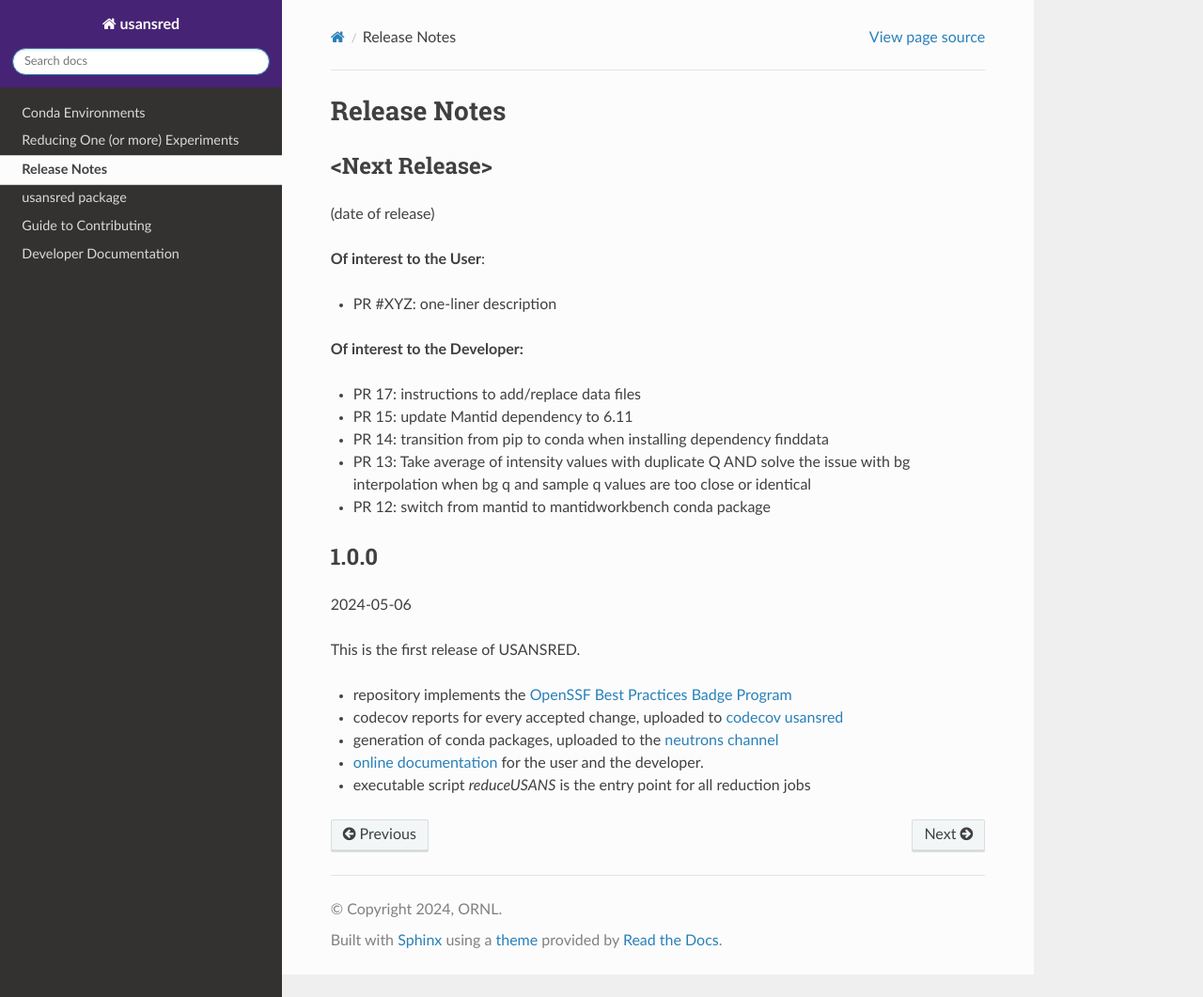
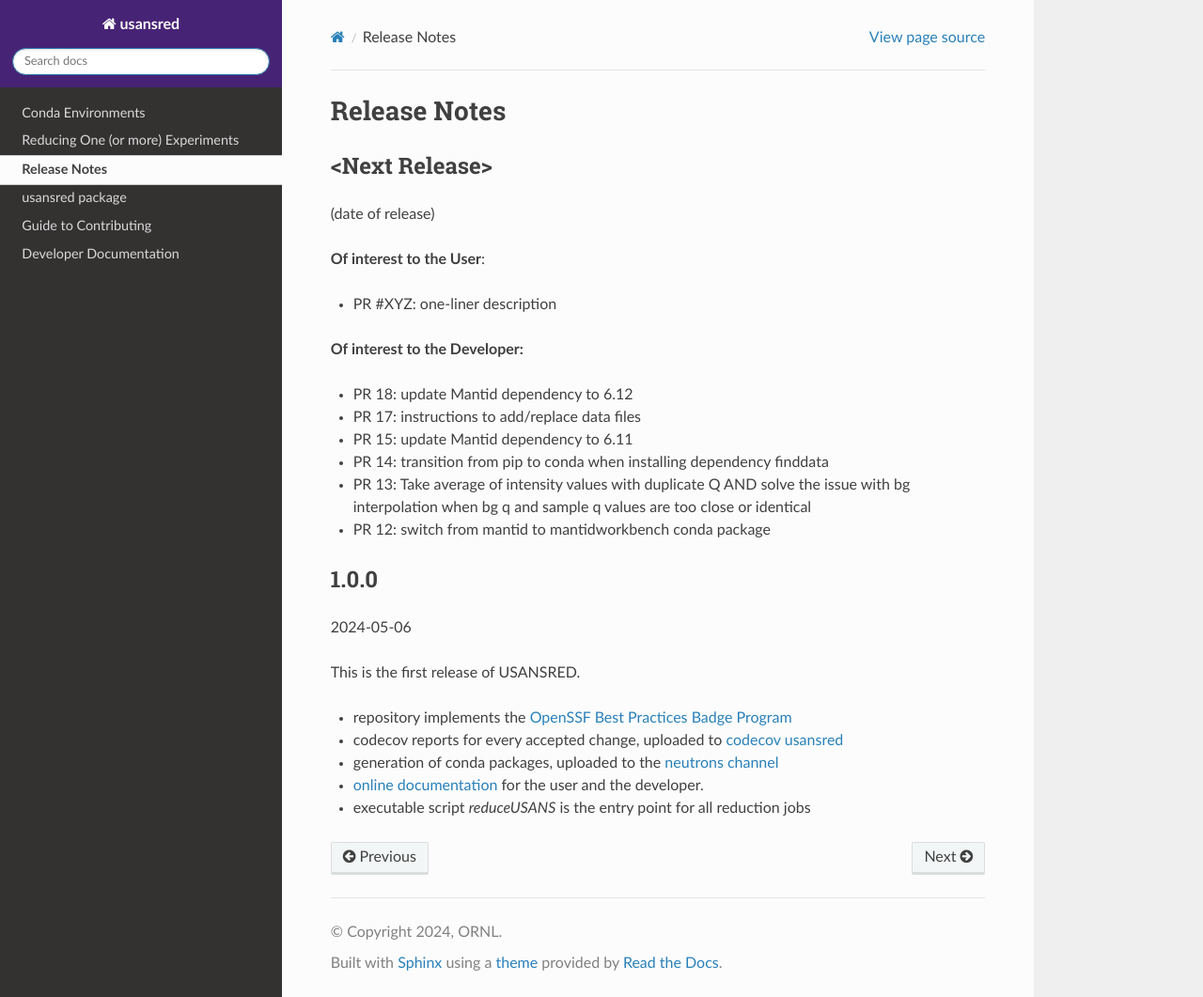
Before and after one commit to neutrons/usansred, a Sphinx documentation site: the page built from docs/source/release_notes.rst, in a window 1280 px wide and 1061 px high. Shown: the whole window at 94% size. Built offline with Sphinx 7.4.7 and the Read the Docs theme 3.1.0, drawn with Linux system fonts in a browser that asks for light colours; the version number could not be read and is left out.

Commit message:
add release note

```diff
--- a/docs/source/release_notes.rst
+++ b/docs/source/release_notes.rst
@@ -13,6 +13,7 @@ Release Notes
 
 **Of interest to the Developer:**
 
+- PR 18: update Mantid dependency to 6.12
 - PR 17: instructions to add/replace data files
 - PR 15: update Mantid dependency to 6.11
 - PR 14: transition from pip to conda when installing dependency finddata
```
